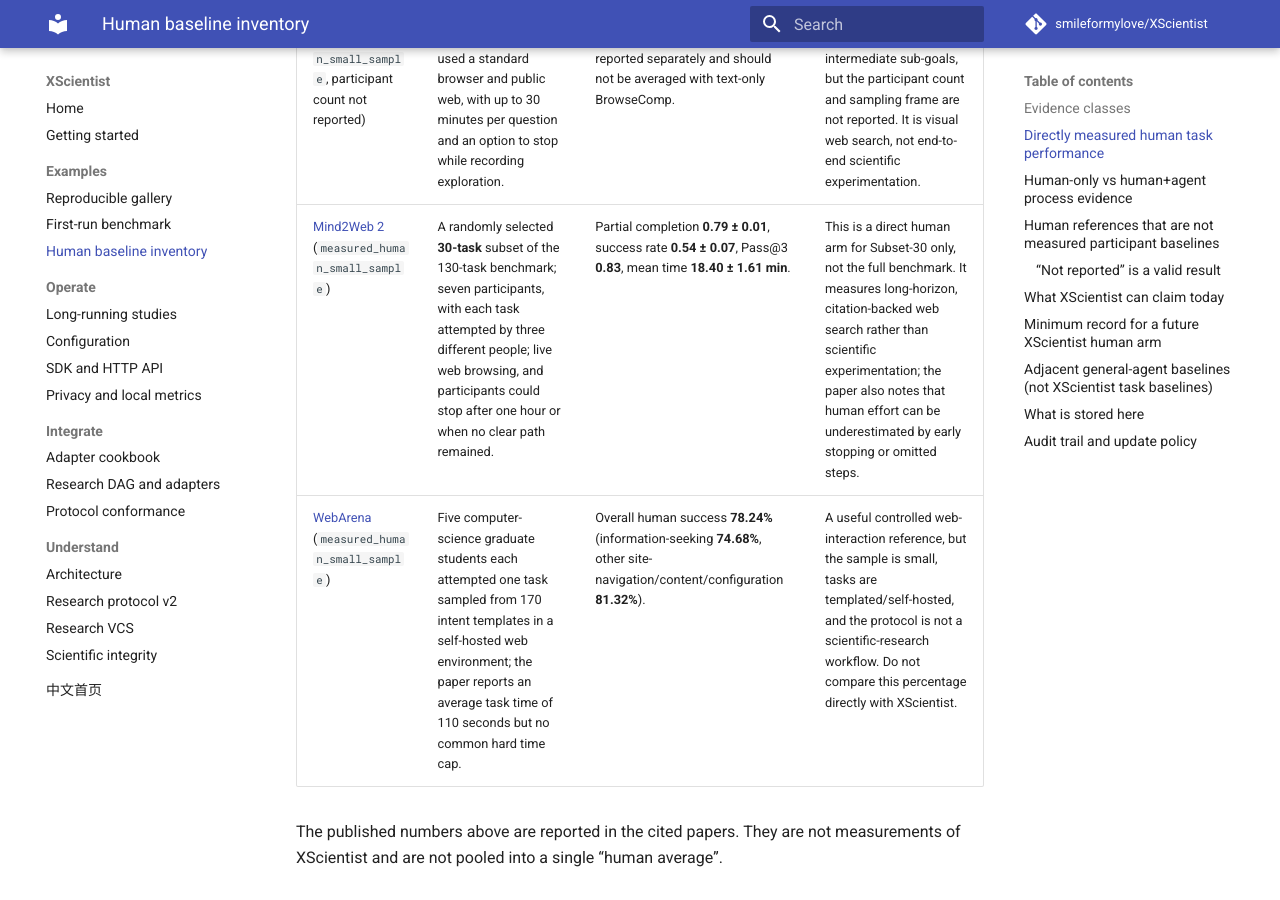
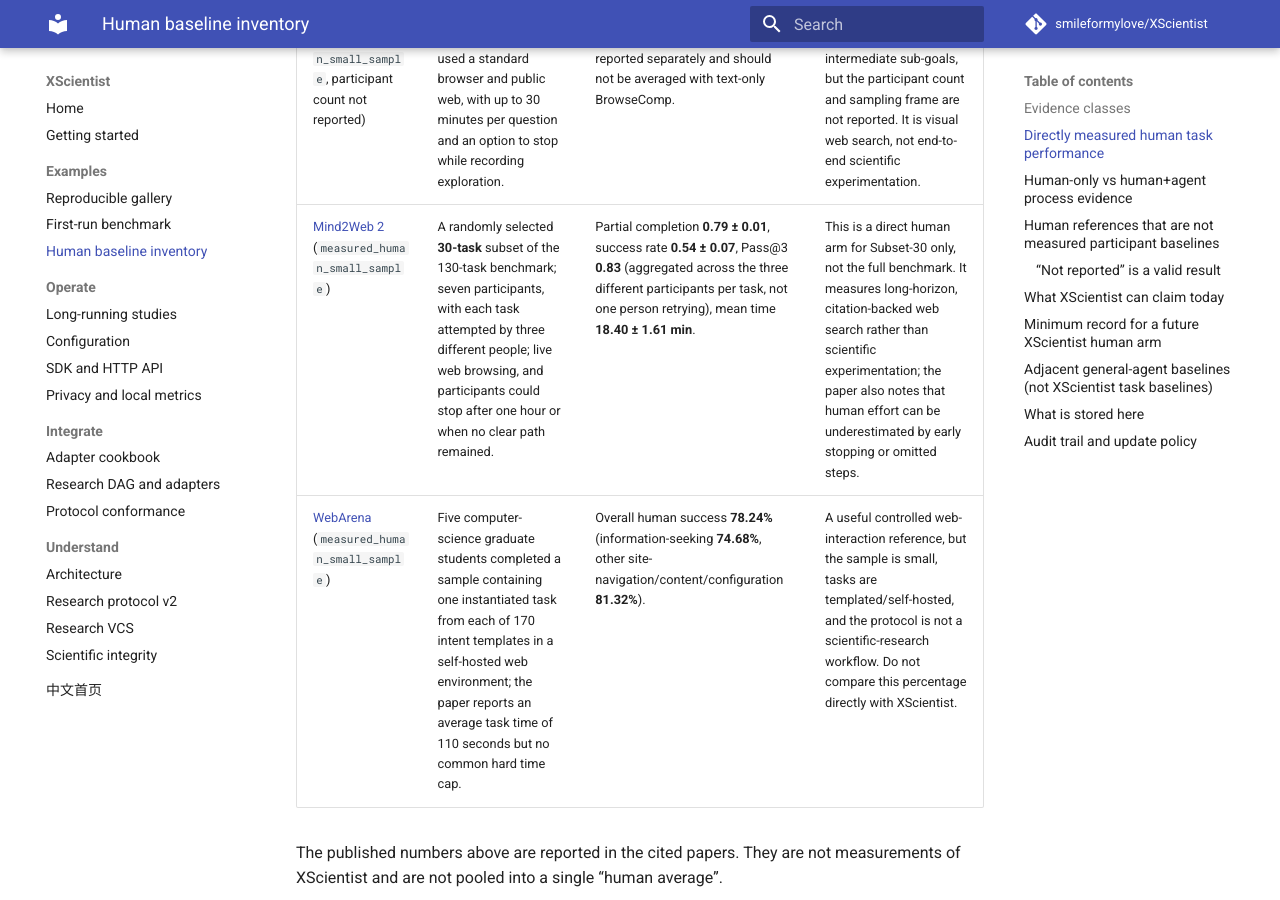
Before and after one commit to smileformylove/XScientist, an MkDocs documentation site: the page built from docs/HUMAN_BASELINES.md, in a window 1280 px wide and 900 px high, scrolled down 3376 px. Built offline with MkDocs 1.6.1 and Material for MkDocs 9.7.7, drawn with Linux system fonts in a browser that asks for light colours; comment, search, counter and statistics services are not loaded; some of the changed text lies outside the part shown.

Commit message:
docs(benchmark): tighten human baseline labels

```diff
--- a/docs/HUMAN_BASELINES.md
+++ b/docs/HUMAN_BASELINES.md
@@ -41,8 +41,8 @@
 | [BAISBench v2](https://arxiv.org/abs/2505.08341) (`measured_human_small_sample`, score not tabulated) | Six graduate-level bioinformaticians: one completed BAIS-DPTA and five collectively covered the **193-question** BAIS-SD set. | A human arm is confirmed, but the audited v2 text exposes the aggregate human BAIS-SD result only as a plotted Figure 6 bar, not a tabulated number; this inventory records the exact score as **not reported** rather than reading a pixel height. | Version drift is material (15 datasets/193 questions vs v1’s 31/198). A figure-derived approximation is deliberately not promoted to a precise baseline. |
 | [BrowseComp](https://arxiv.org/abs/2504.12516) ([official report](https://openai.com/index/browsecomp/)) (`measured_human_small_sample`) | Human trainers (participant count not reported) attempted 1,255 of 1,266 browsing questions, could not use AI assistants, and could give up after two hours; they were not allowed to solve questions they created. | **367/1,255 = 29.2%** were solved. Of those, 317/367 (**86.4%**) matched the reference answer. The strict all-attempt match rate, derived from the same counts, is **25.3%** (317/1,255); it is not the paper’s headline metric. | A useful retrieval/persistence baseline with a hard two-hour censoring rule, not a scientific-discovery score. Trainer population and task assignment are not a controlled researcher sample; do not call 29.2% “human accuracy”. |
 | [BrowseComp-V³](https://arxiv.org/abs/2602.12876) (`measured_human_small_sample`, participant count not reported) | 300 multimodal browsing questions; PhD-level participants used a standard browser and public web, with up to 30 minutes per question and an option to stop while recording exploration. | Pass@1 success rate **68.03%**; process score **82.93%**. The paper’s category-level results are reported separately and should not be averaged with text-only BrowseComp. | A particularly relevant process reference because it scores intermediate sub-goals, but the participant count and sampling frame are not reported. It is visual web search, not end-to-end scientific experimentation. |
-| [Mind2Web 2](https://arxiv.org/abs/2506.21506) (`measured_human_small_sample`) | A randomly selected **30-task** subset of the 130-task benchmark; seven participants, with each task attempted by three different people; live web browsing, and participants could stop after one hour or when no clear path remained. | Partial completion **0.79 ± 0.01**, success rate **0.54 ± 0.07**, Pass@3 **0.83**, mean time **18.40 ± 1.61 min**. | This is a direct human arm for Subset-30 only, not the full benchmark. It measures long-horizon, citation-backed web search rather than scientific experimentation; the paper also notes that human effort can be underestimated by early stopping or omitted steps. |
-| [WebArena](https://arxiv.org/abs/2307.13854) (`measured_human_small_sample`) | Five computer-science graduate students each attempted one task sampled from 170 intent templates in a self-hosted web environment; the paper reports an average task time of 110 seconds but no common hard time cap. | Overall human success **78.24%** (information-seeking **74.68%**, other site-navigation/content/configuration **81.32%**). | A useful controlled web-interaction reference, but the sample is small, tasks are templated/self-hosted, and the protocol is not a scientific-research workflow. Do not compare this percentage directly with XScientist. |
+| [Mind2Web 2](https://arxiv.org/abs/2506.21506) (`measured_human_small_sample`) | A randomly selected **30-task** subset of the 130-task benchmark; seven participants, with each task attempted by three different people; live web browsing, and participants could stop after one hour or when no clear path remained. | Partial completion **0.79 ± 0.01**, success rate **0.54 ± 0.07**, Pass@3 **0.83** (aggregated across the three different participants per task, not one person retrying), mean time **18.40 ± 1.61 min**. | This is a direct human arm for Subset-30 only, not the full benchmark. It measures long-horizon, citation-backed web search rather than scientific experimentation; the paper also notes that human effort can be underestimated by early stopping or omitted steps. |
+| [WebArena](https://arxiv.org/abs/2307.13854) (`measured_human_small_sample`) | Five computer-science graduate students completed a sample containing one instantiated task from each of 170 intent templates in a self-hosted web environment; the paper reports an average task time of 110 seconds but no common hard time cap. | Overall human success **78.24%** (information-seeking **74.68%**, other site-navigation/content/configuration **81.32%**). | A useful controlled web-interaction reference, but the sample is small, tasks are templated/self-hosted, and the protocol is not a scientific-research workflow. Do not compare this percentage directly with XScientist. |
 
 The published numbers above are reported in the cited papers. They are not
 measurements of XScientist and are not pooled into a single “human average”.
@@ -139,7 +139,7 @@
 
 | Benchmark / source | Human result actually reported | Scope and warning |
 | --- | --- | --- |
-| [GPQA](https://arxiv.org/abs/2311.12022) (`measured_human_small_sample`) | On the 448-question main set, expert-validator accuracy is reported as 71.9% and non-expert-validator accuracy as 30.4%; the paper’s extended-set headline is 65% expert accuracy (74% after conservative post-hoc correction). | Graduate-level multiple-choice science questions, with roughly 30–37 minutes and web access for non-experts. This is a knowledge/oversight baseline, not an autonomous research trajectory. |
+| [GPQA](https://arxiv.org/abs/2311.12022) (`annotator_validation_reference`) | On the 448-question main set, expert-validator accuracy is reported as 71.9% and non-expert-validator accuracy as 30.4%; the paper’s extended-set headline is 65% expert accuracy (74% after conservative post-hoc correction). | These are validator/annotation measurements on graduate-level multiple-choice science questions, not an independently recruited, matched long-horizon researcher arm. They are a knowledge/oversight reference, not an autonomous research trajectory. |
 | [GAIA](https://arxiv.org/abs/2311.12983) (`annotator_validation_reference`) | The paper reports an estimated 92% human score (including level-specific values 94/92/87) on its validated questions. | General assistant questions, not scientific experiments. The paper derives this number from annotator answers on valid questions; it does not report an independently recruited, controlled long-horizon researcher study. |
 | [H-ARC](https://arxiv.org/abs/2409.01374) (`measured_human`) | 1,729 crowd workers; three-shot empirical average 76.2% on the 400-task training set and 64.2% on the 400-task public evaluation set, with reported uncertainty ranges. | Visual abstraction/program-synthesis puzzles. The source releases action traces, but the task and metric are unrelated to XScientist research artifacts. |
 | [SciFIBench](https://papers.neurips.cc/paper_files/paper/2024/file/217bb44ab14621754db8a392163e6b07-Paper-Datasets_and_Benchmarks_Track.pdf) ([project page](https://SciFIBench.github.io/)) (`measured_human_small_sample`) | Five undergraduate/postgraduate participants answered a randomly sampled 25-question-per-task CS subset: mean **86.4%** Figure→Caption and **78.4%** Caption→Figure. | Scientific-figure multiple choice, not end-to-end research. The paper flags small/non-representative sampling and possible learning across the 50-question survey; there was no shared time limit. |
```
Also changed, not shown: README.md (+4 -3 lines), docs/BENCHMARKS.md (+1 -1 lines), docs/README.zh.md (+2 -2 lines).
